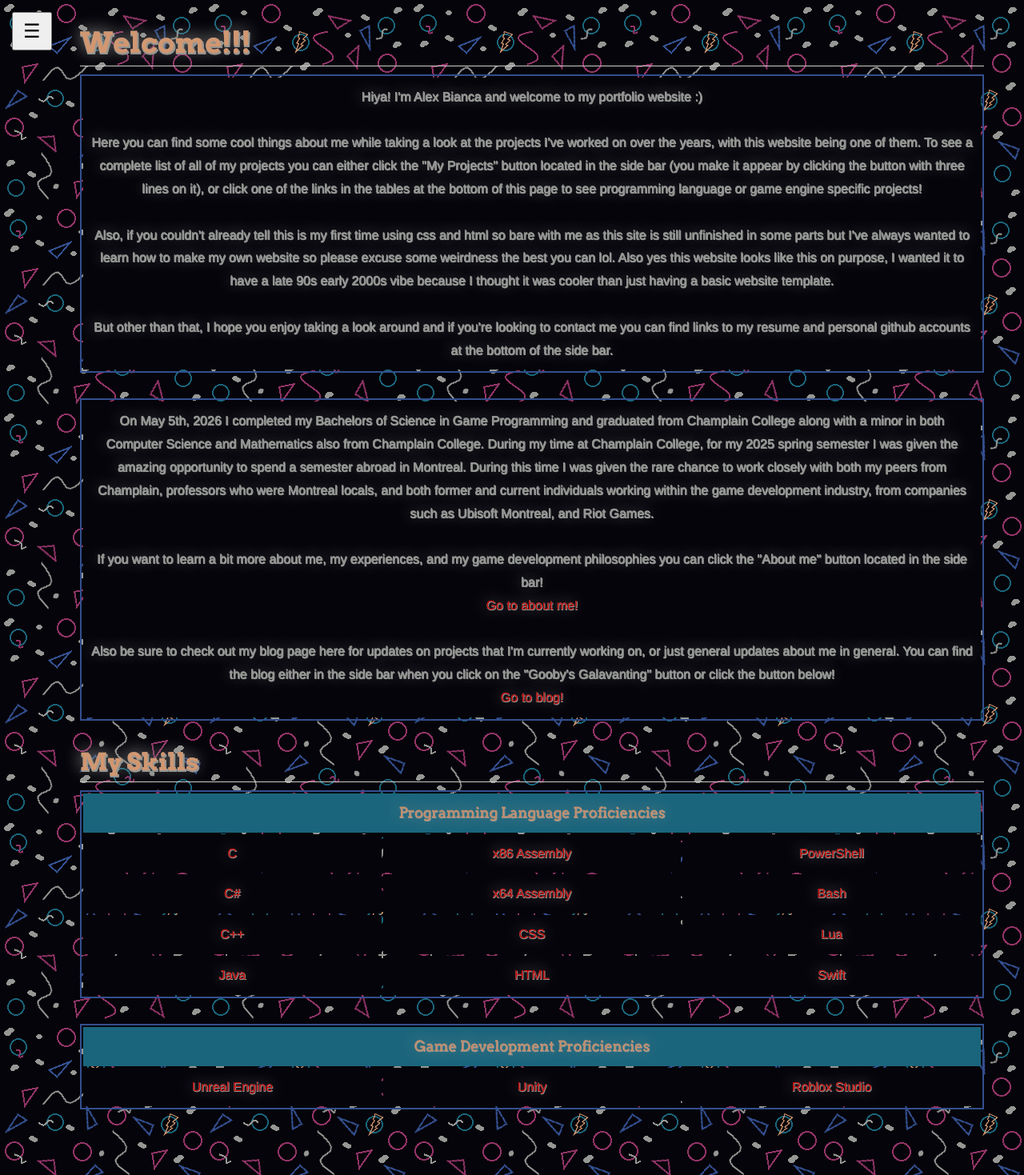
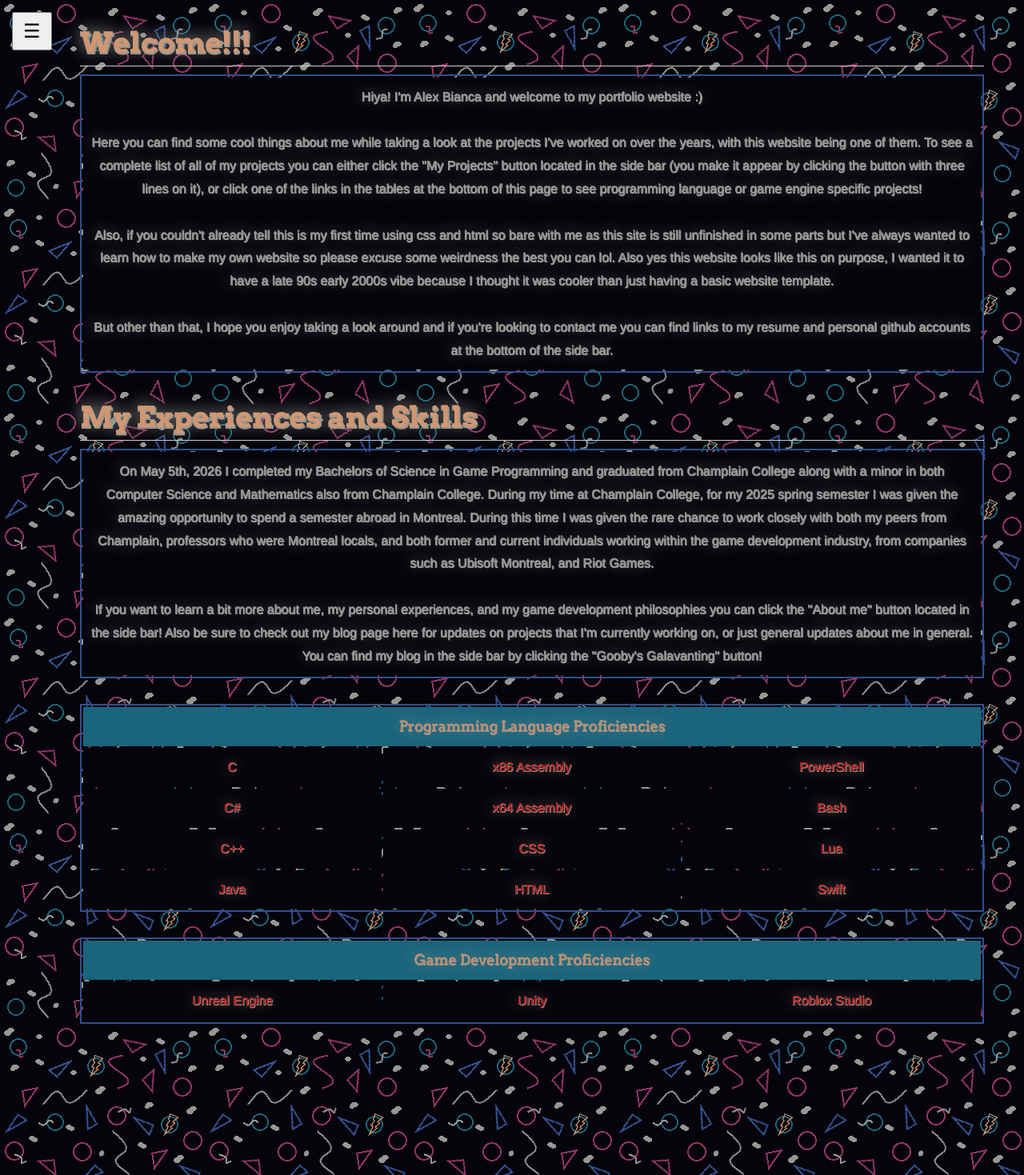
Before and after one commit to goobydaniels/goobydaniels.github.io, a Jekyll site: the page built from index.md, in a window 1280 px wide. Shown: the whole page at 80% size. Built offline with Jekyll 4.4.1, drawn with Linux system fonts in a browser that asks for light colours; our own code applies the rules of GitHub Pages for plain Markdown files.

Commit message:
more home page changes

```diff
--- a/index.md
+++ b/index.md
@@ -21,25 +21,18 @@ layout: default
   </tr>
 </table>
 
+# **My Experiences and Skills**
+
 <table>
   <tr>
     <td colspan="1" style="text-align: center;">
     On May 5th, 2026 I completed my Bachelors of Science in Game Programming and graduated from Champlain College along with a minor in both Computer Science and Mathematics also from Champlain College. During my time at Champlain College, for my 2025 spring semester I was given the amazing opportunity to spend a semester abroad in Montreal. During this time I was given the rare chance to work closely with both my peers from Champlain, professors who were Montreal locals, and both former and current individuals working within the game development industry, from companies such as Ubisoft Montreal, and Riot Games.
     <br>
     <br>
-    If you want to learn a bit more about me, my experiences, and my game development philosophies you can click the "About me" button located in the side bar!
-    <br>
-    <a class="about me button" href="./about-me.html">Go to about me!</a>
-    <br>
-    <br>
-    Also be sure to check out my blog page here for updates on projects that I'm currently working on, or just general updates about me in general. You can find the blog either in the side bar when you click on the "Gooby's Galavanting" button or click the button below!
-    <br>
-    <a class="about me button" href="./blog-page.html">Go to blog!</a>
+    If you want to learn a bit more about me, my personal experiences, and my game development philosophies you can click the "About me" button located in the side bar! Also be sure to check out my blog page here for updates on projects that I'm currently working on, or just general updates about me in general. You can find my blog in the side bar by clicking the "Gooby's Galavanting" button!
     </td>
   </tr>
 </table>
-
-## **My Skills**
 
 <table class="equal-width-table">
   <tr>
```
